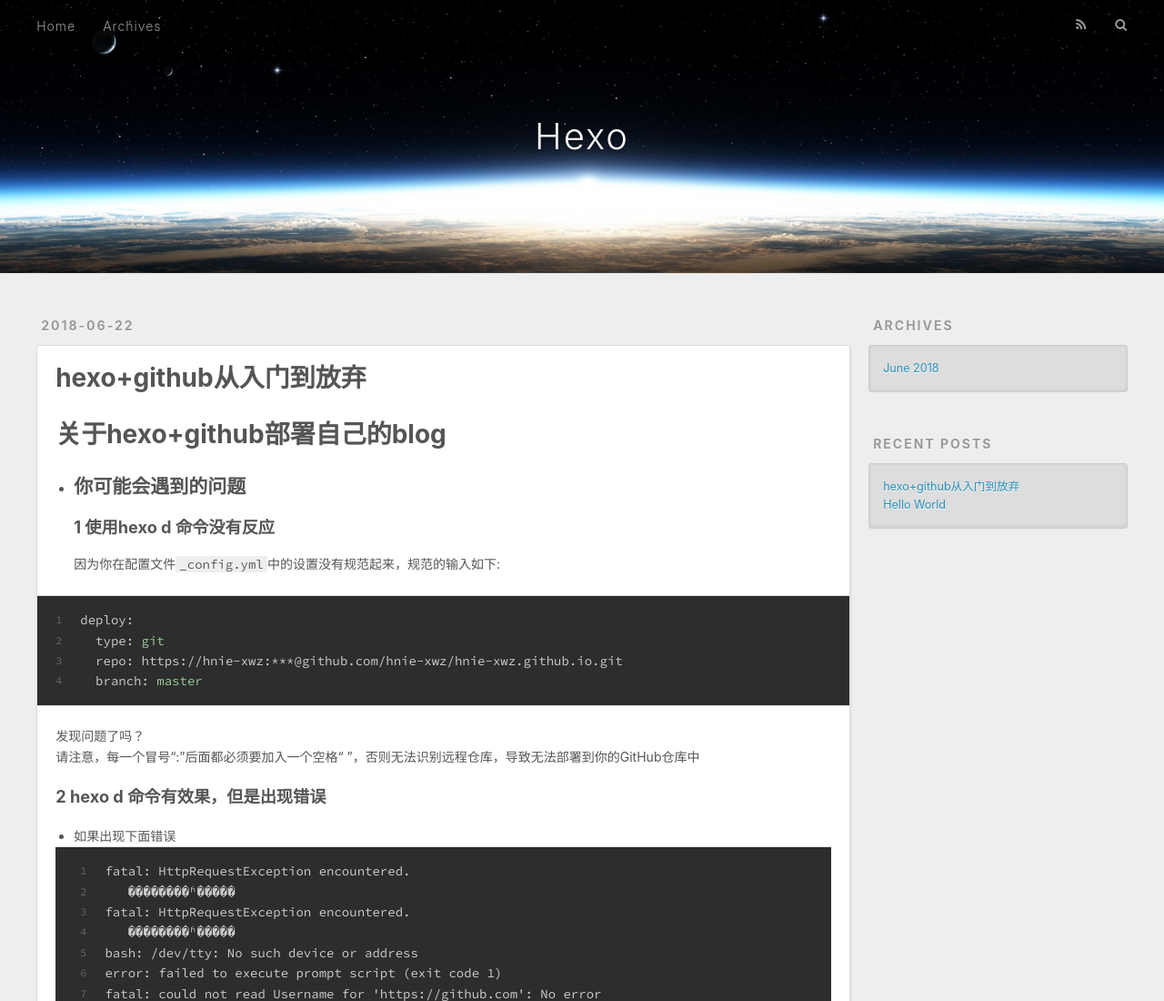
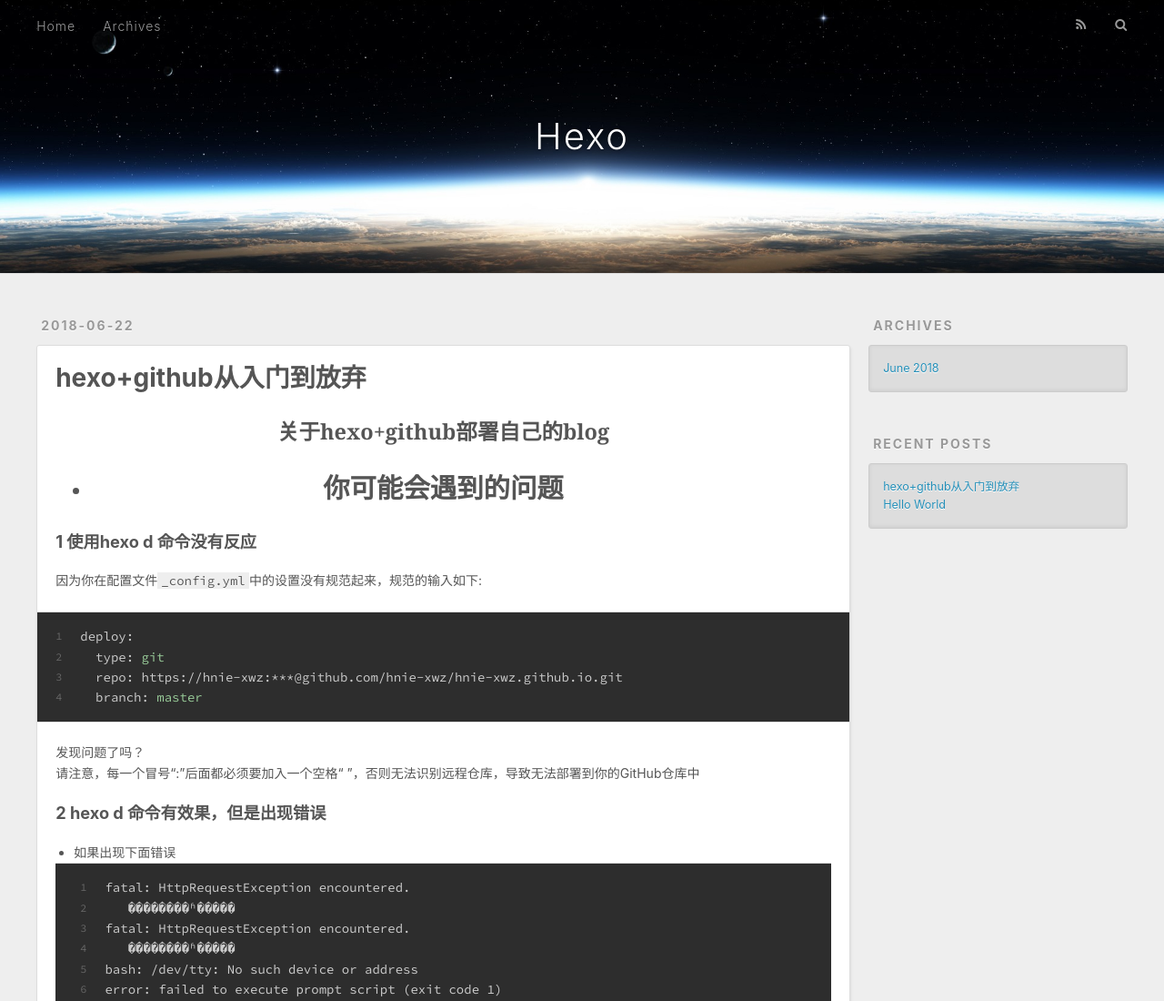
Before and after one commit to XiewzHub/hnie-xwz.github.io, a plain HTML site: page 2018/06/22/test-my-site/index.html in a window 1280 px wide. Shown: the top 1100 px of the page at 91% size. Drawn offline with nearby package versions, Linux system fonts and the light colour scheme.

Commit message:
Site updated: 2018-06-22 17:19:18

```diff
--- a/2018/06/22/test-my-site/index.html
+++ b/2018/06/22/test-my-site/index.html
@@ -7,17 +7,17 @@
 
   <title>hexo+github从入门到放弃 | Hexo</title>
   <meta name="viewport" content="width=device-width, initial-scale=1, maximum-scale=1">
-  <meta name="description" content="关于hexo+github部署自己的blog 你可能会遇到的问题1 使用hexo d 命令没有反应因为你在配置文件_config.yml中的设置没有规范起来，规范的输入如下:  1234deploy:  type: git  repo: https://hnie-xwz:***@github.com/hnie-xwz/hnie-xwz.github.io.git  branch: master 发">
+  <meta name="description" content="关于hexo+github部署自己的blog 你可能会遇到的问题   1 使用hexo d 命令没有反应因为你在配置文件_config.yml中的设置没有规范起来，规范的输入如下: 1234deploy:  type: git  repo: https://hnie-xwz:***@github.com/hnie-xwz/hnie-xwz.github.io.git  branch: maste">
 <meta property="og:type" content="article">
 <meta property="og:title" content="hexo+github从入门到放弃">
 <meta property="og:url" content="http://yoursite.com/2018/06/22/test-my-site/index.html">
 <meta property="og:site_name" content="Hexo">
-<meta property="og:description" content="关于hexo+github部署自己的blog 你可能会遇到的问题1 使用hexo d 命令没有反应因为你在配置文件_config.yml中的设置没有规范起来，规范的输入如下:  1234deploy:  type: git  repo: https://hnie-xwz:***@github.com/hnie-xwz/hnie-xwz.github.io.git  branch: master 发">
+<meta property="og:description" content="关于hexo+github部署自己的blog 你可能会遇到的问题   1 使用hexo d 命令没有反应因为你在配置文件_config.yml中的设置没有规范起来，规范的输入如下: 1234deploy:  type: git  repo: https://hnie-xwz:***@github.com/hnie-xwz/hnie-xwz.github.io.git  branch: maste">
 <meta property="og:locale" content="default">
-<meta property="og:updated_time" content="2018-06-22T08:52:56.563Z">
+<meta property="og:updated_time" content="2018-06-22T08:57:57.843Z">
 <meta name="twitter:card" content="summary">
 <meta name="twitter:title" content="hexo+github从入门到放弃">
-<meta name="twitter:description" content="关于hexo+github部署自己的blog 你可能会遇到的问题1 使用hexo d 命令没有反应因为你在配置文件_config.yml中的设置没有规范起来，规范的输入如下:  1234deploy:  type: git  repo: https://hnie-xwz:***@github.com/hnie-xwz/hnie-xwz.github.io.git  branch: master 发">
+<meta name="twitter:description" content="关于hexo+github部署自己的blog 你可能会遇到的问题   1 使用hexo d 命令没有反应因为你在配置文件_config.yml中的设置没有规范起来，规范的输入如下: 1234deploy:  type: git  repo: https://hnie-xwz:***@github.com/hnie-xwz/hnie-xwz.github.io.git  branch: maste">
 
     <link rel="alternate" href="/atom.xml" title="Hexo" type="application/atom+xml">
 
@@ -86,9 +86,12 @@
 
     <div class="article-entry" itemprop="articleBody">
 
-        <h1 id="关于hexo-github部署自己的blog"><a href="#关于hexo-github部署自己的blog" class="headerlink" title="关于hexo+github部署自己的blog"></a>关于hexo+github部署自己的blog</h1><ul>
-<li><h2 id="你可能会遇到的问题"><a href="#你可能会遇到的问题" class="headerlink" title="你可能会遇到的问题"></a>你可能会遇到的问题</h2><h3 id="1-使用hexo-d-命令没有反应"><a href="#1-使用hexo-d-命令没有反应" class="headerlink" title="1 使用hexo d 命令没有反应"></a>1 使用hexo d 命令没有反应</h3>因为你在配置文件<code>_config.yml</code>中的设置没有规范起来，规范的输入如下:</li>
+        <blockquote>
+<h4 id="关于hexo-github部署自己的blog"><a href="#关于hexo-github部署自己的blog" class="headerlink" title="关于hexo+github部署自己的blog"></a>关于hexo+github部署自己的blog</h4><ul>
+<li><h2 id="你可能会遇到的问题"><a href="#你可能会遇到的问题" class="headerlink" title="你可能会遇到的问题"></a>你可能会遇到的问题</h2></li>
 </ul>
+</blockquote>
+<h3 id="1-使用hexo-d-命令没有反应"><a href="#1-使用hexo-d-命令没有反应" class="headerlink" title="1 使用hexo d 命令没有反应"></a>1 使用hexo d 命令没有反应</h3><p>因为你在配置文件<code>_config.yml</code>中的设置没有规范起来，规范的输入如下:</p>
 <figure class="highlight yml"><table><tr><td class="gutter"><pre><span class="line">1</span><br><span class="line">2</span><br><span class="line">3</span><br><span class="line">4</span><br></pre></td><td class="code"><pre><span class="line"><span class="attr">deploy:</span></span><br><span class="line"><span class="attr">  type:</span> <span class="string">git</span></span><br><span class="line"><span class="attr">  repo:</span> <span class="attr">https://hnie-xwz:***@github.com/hnie-xwz/hnie-xwz.github.io.git</span></span><br><span class="line"><span class="attr">  branch:</span> <span class="string">master</span></span><br></pre></td></tr></table></figure>
 <p>发现问题了吗？<br>请注意，每一个冒号“:”后面都必须要加入一个空格“ ”，否则无法识别远程仓库，导致无法部署到你的GitHub仓库中</p>
 <h3 id="2-hexo-d-命令有效果，但是出现错误"><a href="#2-hexo-d-命令有效果，但是出现错误" class="headerlink" title="2 hexo d 命令有效果，但是出现错误"></a>2 hexo d 命令有效果，但是出现错误</h3><ul>
@@ -101,7 +104,7 @@
 
     </div>
     <footer class="article-footer">
-      <a data-url="http://yoursite.com/2018/06/22/test-my-site/" data-id="cjipqn1ba0000ish3r58clxd4" class="article-share-link">Share</a>
+      <a data-url="http://yoursite.com/2018/06/22/test-my-site/" data-id="cjiprkc5t0000zch3k7nwkg3u" class="article-share-link">Share</a>
 
 
     </footer>
```
Also changed, not shown: 2018/06/22/hello-world/index.html (+1 -1 lines), index.html (+7 -4 lines).
